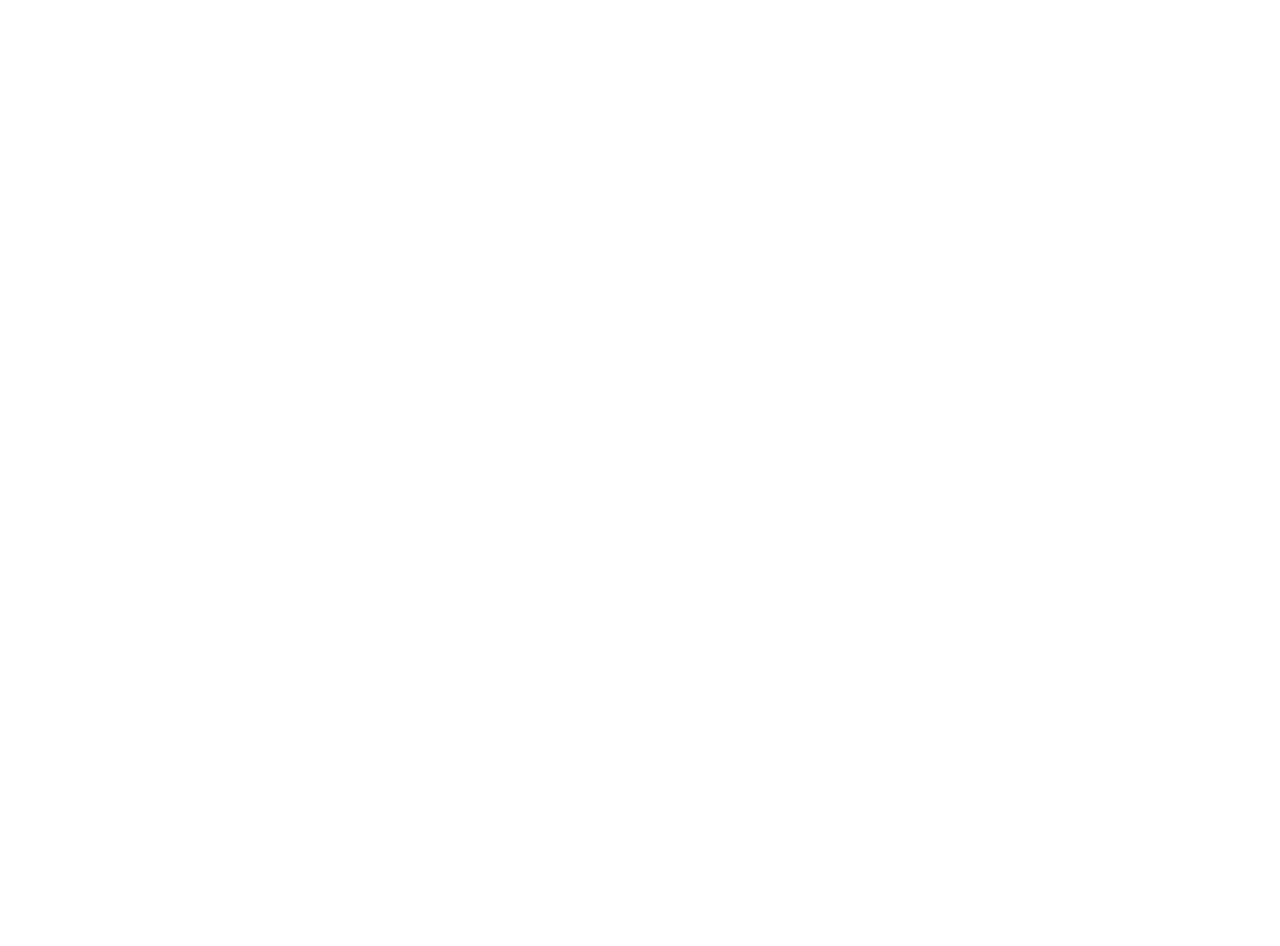
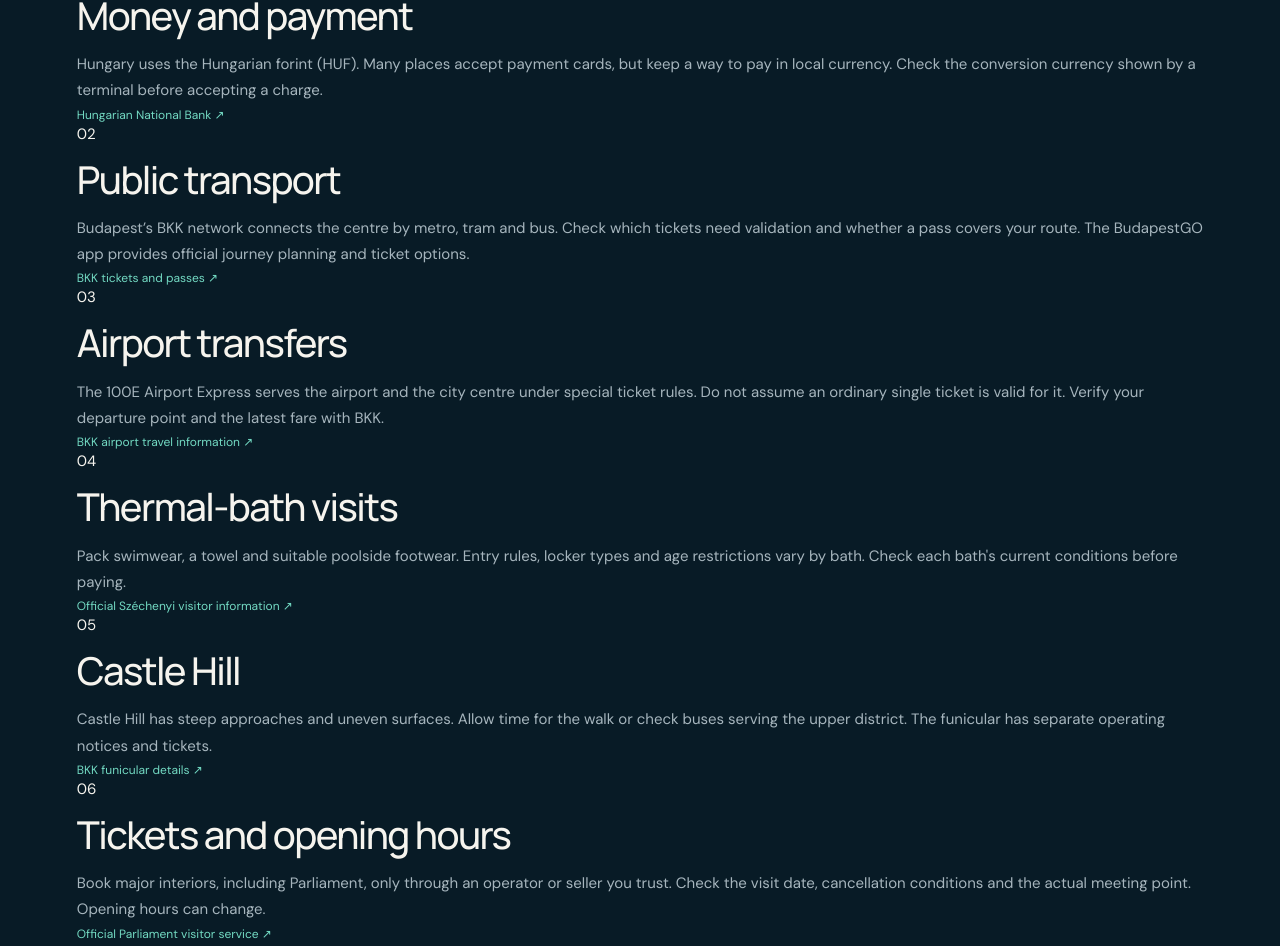
Before and after one commit to savargeir-byte/gotobudapest, a Next.js app: page /essentials in a window 1280 px wide. Before the commit this address had no page. Shown: the part 581-1527 px from the top of the page. Before the commit the page ends 800 px from the top, so only its background shows below. Built offline with nearby package versions, Linux system fonts and the light colour scheme.

Commit message:
Publish app/essentials/page.tsx

```diff
--- /dev/null
+++ b/app/essentials/page.tsx
@@ -0,0 +1,22 @@
+import type { Metadata } from "next";
+import Link from "next/link";
+import SiteHeader from "../../components/site-header";
+import SiteFooter from "../../components/site-footer";
+export const metadata: Metadata = {
+ title:"Budapest Travel Essentials: Transport, Money & Tips | GoToBudapest",
+ description:"What to know before visiting Budapest: Hungarian forint, public transport tickets, the airport connection, booking precautions and practical local travel tips."
+};
+export default function EssentialsPage(){
+ const items=[
+  {title:"Money and payment",body:"Hungary uses the Hungarian forint (HUF). Many places accept payment cards, but keep a way to pay in local currency. Check the conversion currency shown by a terminal before accepting a charge.",link:"https://www.mnb.hu/en",label:"Hungarian National Bank"},
+  {title:"Public transport",body:"Budapest’s BKK network connects the centre by metro, tram and bus. Check which tickets need validation and whether a pass covers your route. The BudapestGO app provides official journey planning and ticket options.",link:"https://bkk.hu/en/tickets-and-passes/",label:"BKK tickets and passes"},
+  {title:"Airport transfers",body:"The 100E Airport Express serves the airport and the city centre under special ticket rules. Do not assume an ordinary single ticket is valid for it. Verify your departure point and the latest fare with BKK.",link:"https://bkk.hu/en/travel-information/airport-express/",label:"BKK airport travel information"},
+  {title:"Thermal-bath visits",body:"Pack swimwear, a towel and suitable poolside footwear. Entry rules, locker types and age restrictions vary by bath. Check each bath's current conditions before paying.",link:"https://www.szechenyibath.hu/",label:"Official Széchenyi visitor information"},
+  {title:"Castle Hill",body:"Castle Hill has steep approaches and uneven surfaces. Allow time for the walk or check buses serving the upper district. The funicular has separate operating notices and tickets.",link:"https://bkk.hu/en/travel-information/special-and-heritage-transport-services/funicular/",label:"BKK funicular details"},
+  {title:"Tickets and opening hours",body:"Book major interiors, including Parliament, only through an operator or seller you trust. Check the visit date, cancellation conditions and the actual meeting point. Opening hours can change.",link:"https://www.parlament.hu/web/visitors",label:"Official Parliament visitor service"},
+ ];
+ return <><a className="skip" href="#essentials">Skip to essentials</a><SiteHeader/><main id="essentials">
+ <section className="section editorial-intro"><nav className="breadcrumbs" aria-label="Breadcrumb"><Link href="/">Home</Link><span>/</span><span>Essentials</span></nav><div className="eyebrow">BEFORE YOU ARRIVE</div><h1>Budapest essentials.</h1><p className="editorial-subtitle">Practical answers for a smoother city break. Always check current details with the official provider before travel.</p></section>
+ <section className="section"><div className="editorial-essentials">{items.map((item,i)=><article key={item.title}><span>{String(i+1).padStart(2,"0")}</span><h2>{item.title}</h2><p>{item.body}</p><a className="textlink" href={item.link} target="_blank" rel="noopener noreferrer">{item.label} ↗</a></article>)}</div>
+ <p className="catalog-tip">For destination inspiration, discover <Link href="/neighbourhoods/castle-district">Castle Hill</Link>, <Link href="/neighbourhoods/downtown-pest">Downtown Pest</Link> and our <Link href="/guides">travel guides</Link>.</p></section></main><SiteFooter/></>;
+}
```
